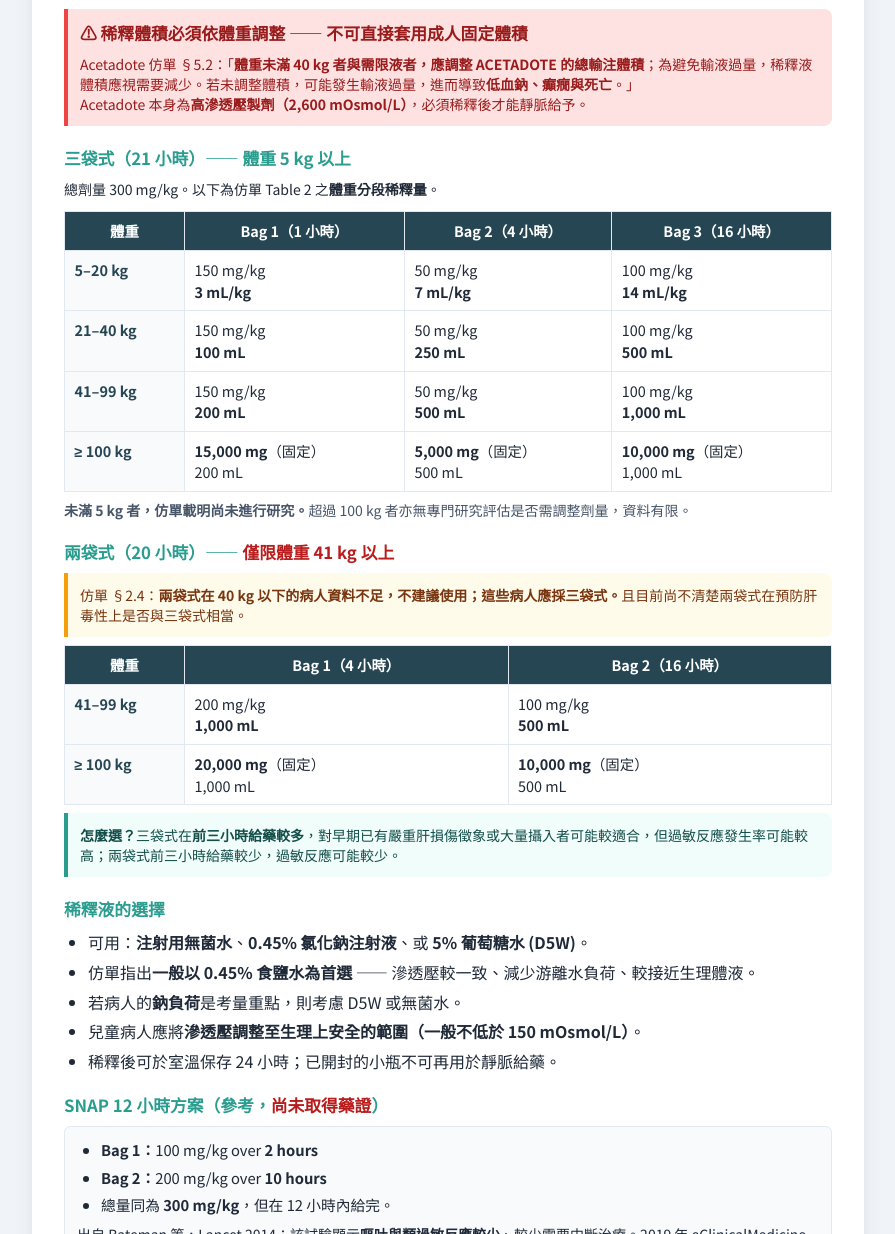
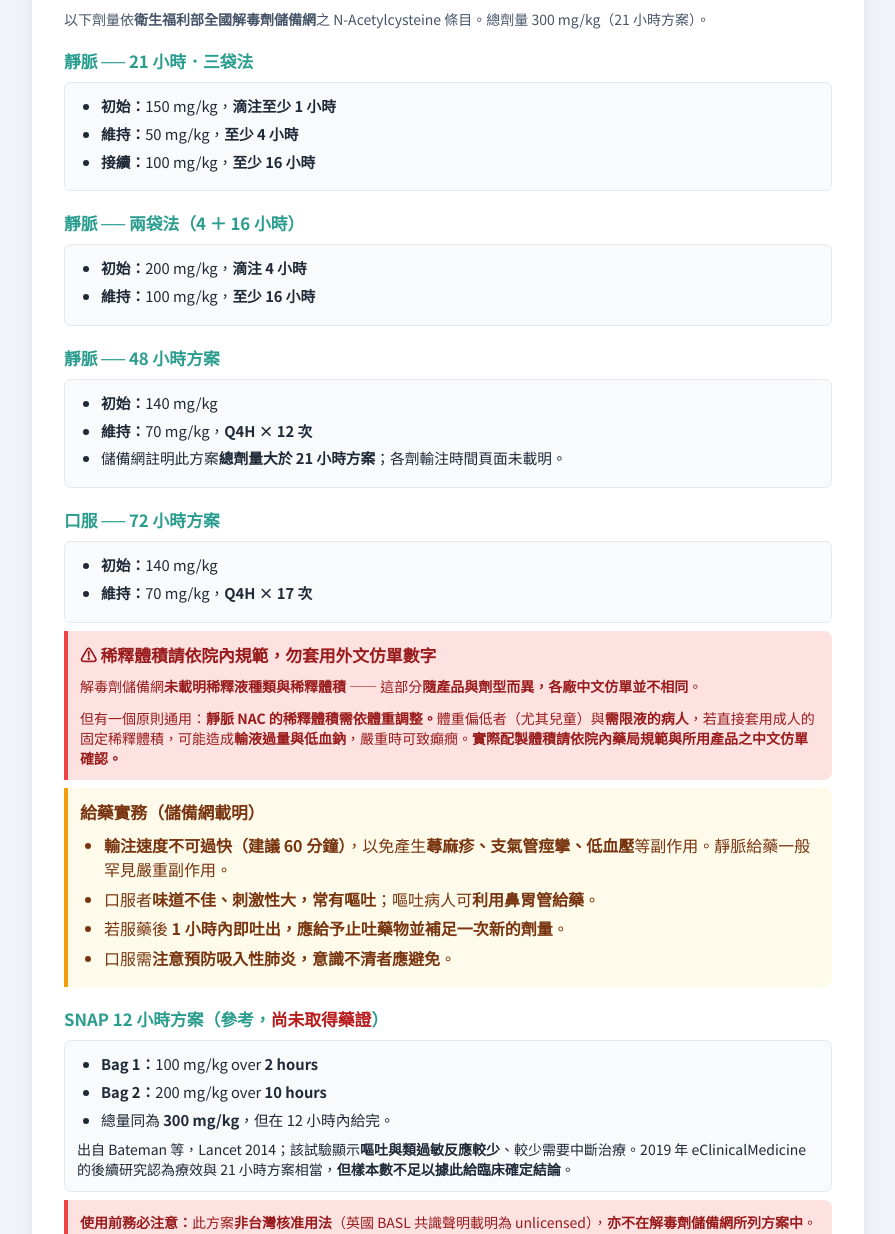
Before and after one commit to ck5227/toxicology, a plain HTML site: page acetaminophen/index.html in a window 1280 px wide. Shown: the part 1566-2800 px from the top of the page, without its empty margins (192-1087 px from the left). Drawn offline with Linux system fonts and the light colour scheme.

Commit message:
乙醯胺酚：NAC 劑量改以衛福部解毒劑儲備網為來源，移除 Acetadote
Acetadote (Cumberland) 未經我國核准進口，其美國仿單不應作為台灣
臨床頁面的依據；且台灣各廠 acetylcysteine 中文仿單並不相同，
稀釋體積隨產品與劑型而異，不可沿用外文仿單數字。

- 移除全部 Acetadote 相關內容與體重分段稀釋表（全站已 0 處）
- 改列衛福部全國解毒劑儲備網之方案：
  * 靜脈 21 小時三袋法 150 / 50 / 100 mg/kg（至少 1 / 4 / 16 小時）
  * 靜脈兩袋法 200 mg/kg（4 小時）/ 100 mg/kg（至少 16 小時）
  * 靜脈 48 小時方案 140 mg/kg → 70 mg/kg Q4H x12
  * 口服 72 小時方案 140 mg/kg → 70 mg/kg Q4H x17
- 不列出任何稀釋體積，改為「依院內藥局規範與所用產品之中文仿單」，
  但保留通用安全原則：低體重與限液者套用成人固定體積有輸液過量
  與低血鈉之虞
- 新增儲備網載明之給藥實務：輸注速度不可過快（建議 60 分鐘）以免
  蕁麻疹/支氣管痙攣/低血壓；口服刺激性大可經鼻胃管；1 小時內吐出
  需補足一次劑量；意識不清避免口服以防吸入性肺炎
- SNAP 12 小時方案保留，改標示為「非台灣核准用法」且不在儲備網
  所列方案中

Co-Authored-By: Claude Opus 5 <noreply@anthropic.com>

```diff
--- a/acetaminophen/index.html
+++ b/acetaminophen/index.html
@@ -5,7 +5,7 @@
 <meta name="viewport" content="width=device-width, initial-scale=1.0">
 
 <title>乙醯胺酚 (Acetaminophen) 中毒處置 — 抽血時機、諾謨圖與 NAC 劑量 | 臨床毒物學精要</title>
-<meta name="description" content="乙醯胺酚急性中毒：4 小時後才可抽血、Rumack-Matthew 諾謨圖治療線、經驗性 NAC 的劑量門檻（成人 10 g 或 200 mg/kg）、依體重分段的三袋式與兩袋式稀釋表、輸液過量警語、停藥條件、肝臟移植評估指標。">
+<meta name="description" content="乙醯胺酚急性中毒：4 小時後才可抽血、Rumack-Matthew 諾謨圖治療線、經驗性 NAC 的劑量門檻（成人 10 g 或 200 mg/kg）、依衛福部解毒劑儲備網之三袋式、兩袋式、48 小時與口服方案劑量、輸注速度提醒、停藥條件、肝臟移植評估指標。">
 <meta name="author" content="潘麒亘 醫師">
 <meta name="robots" content="index, follow">
 <link rel="canonical" href="https://ck5227.github.io/toxicology/acetaminophen/">
@@ -13,7 +13,7 @@
 <meta property="og:type" content="article">
 <meta property="og:site_name" content="臨床毒物學精要">
 <meta property="og:title" content="乙醯胺酚 (Acetaminophen) 中毒處置">
-<meta property="og:description" content="抽血時機、諾謨圖判讀、依體重分段的 NAC 稀釋表與輸液過量警語、停藥條件。">
+<meta property="og:description" content="抽血時機、諾謨圖判讀、解毒劑儲備網之 NAC 各方案劑量與給藥實務、停藥條件。">
 <meta property="og:url" content="https://ck5227.github.io/toxicology/acetaminophen/">
 <meta property="og:locale" content="zh_TW">
 
@@ -112,7 +112,7 @@
             <li><span class="list-item-label">風險評估:</span>將 4–24 小時間測得的濃度繪於 <b>Rumack-Matthew 諾謨圖</b>；落在治療線（4 小時 150 mcg/mL 起算）或其上方即啟動 NAC。</li>
             <li><span class="list-item-label">經驗性治療:</span>若無法在 8 小時內取得濃度，且攝入<b>成人 ≥ 10 公克</b>或<b>≥ 200 mg/kg</b>，直接給 NAC。</li>
             <li><span class="list-item-label">關鍵觀念:</span><b>NAC 優先於活性碳。</b>絕不能因為要給活性碳而延誤 NAC。</li>
-            <li><span class="list-item-label">稀釋量:</span><b>依體重分段，不是固定值。</b>未滿 40 kg 或需限液者若直接套用成人體積，可能造成<b>低血鈉、癲癇與死亡</b>。</li>
+            <li><span class="list-item-label">稀釋量:</span><b>各廠中文仿單不同，須依院內規範。</b>低體重與需限液者若套用成人固定體積，有<b>輸液過量與低血鈉</b>之虞。</li>
         </ul>
     </div>
 
@@ -152,73 +152,57 @@
             <li>曾服用超過 <b>200 mg/kg 或 10 公克</b>（以較少者為準），但<b>無法測得血清濃度或服用時間未知</b>。</li>
             <li>病患<b>已出現肝損傷</b>，且有乙醯胺酚過量史。</li>
         </ul>
-        <div class="corrosive-note">
-            <h4 style="color:#991b1b;margin-top:0">⚠ 稀釋體積必須依體重調整 —— 不可直接套用成人固定體積</h4>
-            <p class="text-sm" style="margin-bottom:0">Acetadote 仿單 §5.2：「<b>體重未滿 40 kg 者與需限液者，應調整 ACETADOTE 的總輸注體積</b>；為避免輸液過量，稀釋液體積應視需要減少。若未調整體積，可能發生輸液過量，進而導致<b>低血鈉、癲癇與死亡</b>。」<br>
-            Acetadote 本身為<b>高滲透壓製劑（2,600 mOsmol/L）</b>，必須稀釋後才能靜脈給予。</p>
+        <p class="text-sm" style="color:#475569">以下劑量依<b>衛生福利部全國解毒劑儲備網</b>之 N-Acetylcysteine 條目。總劑量 300 mg/kg（21 小時方案）。</p>
+
+        <h4>靜脈 ── 21 小時．三袋法</h4>
+        <div class="dose">
+            <ul style="margin-bottom:0">
+                <li><b>初始：</b>150 mg/kg，<b>滴注至少 1 小時</b></li>
+                <li><b>維持：</b>50 mg/kg，<b>至少 4 小時</b></li>
+                <li><b>接續：</b>100 mg/kg，<b>至少 16 小時</b></li>
+            </ul>
         </div>
 
-        <h4>三袋式（21 小時）—— 體重 5 kg 以上</h4>
-        <p class="text-sm">總劑量 300 mg/kg。以下為仿單 Table 2 之<b>體重分段稀釋量</b>。</p>
-        <table class="cmp">
-            <thead><tr>
-                <th style="width:7.5rem">體重</th>
-                <th>Bag 1（1 小時）</th>
-                <th>Bag 2（4 小時）</th>
-                <th>Bag 3（16 小時）</th>
-            </tr></thead>
-            <tbody>
-                <tr><th>5–20 kg</th>
-                    <td>150 mg/kg<br><b>3 mL/kg</b></td>
-                    <td>50 mg/kg<br><b>7 mL/kg</b></td>
-                    <td>100 mg/kg<br><b>14 mL/kg</b></td></tr>
-                <tr><th>21–40 kg</th>
-                    <td>150 mg/kg<br><b>100 mL</b></td>
-                    <td>50 mg/kg<br><b>250 mL</b></td>
-                    <td>100 mg/kg<br><b>500 mL</b></td></tr>
-                <tr><th>41–99 kg</th>
-                    <td>150 mg/kg<br><b>200 mL</b></td>
-                    <td>50 mg/kg<br><b>500 mL</b></td>
-                    <td>100 mg/kg<br><b>1,000 mL</b></td></tr>
-                <tr><th>≥ 100 kg</th>
-                    <td><b>15,000 mg</b>（固定）<br>200 mL</td>
-                    <td><b>5,000 mg</b>（固定）<br>500 mL</td>
-                    <td><b>10,000 mg</b>（固定）<br>1,000 mL</td></tr>
-            </tbody>
-        </table>
-        <p class="text-sm" style="color:#475569"><b>未滿 5 kg 者，仿單載明尚未進行研究。</b>超過 100 kg 者亦無專門研究評估是否需調整劑量，資料有限。</p>
-
-        <h4>兩袋式（20 小時）—— <span class="text-red-700">僅限體重 41 kg 以上</span></h4>
-        <div class="pitfall-box" style="margin-top:0">
-            <p class="text-sm" style="margin-bottom:0">仿單 §2.4：<b>兩袋式在 40 kg 以下的病人資料不足，不建議使用；這些病人應採三袋式。</b>且目前尚不清楚兩袋式在預防肝毒性上是否與三袋式相當。</p>
-        </div>
-        <table class="cmp">
-            <thead><tr>
-                <th style="width:7.5rem">體重</th>
-                <th>Bag 1（4 小時）</th>
-                <th>Bag 2（16 小時）</th>
-            </tr></thead>
-            <tbody>
-                <tr><th>41–99 kg</th>
-                    <td>200 mg/kg<br><b>1,000 mL</b></td>
-                    <td>100 mg/kg<br><b>500 mL</b></td></tr>
-                <tr><th>≥ 100 kg</th>
-                    <td><b>20,000 mg</b>（固定）<br>1,000 mL</td>
-                    <td><b>10,000 mg</b>（固定）<br>500 mL</td></tr>
-            </tbody>
-        </table>
-        <div class="teach-box">
-            <p class="text-sm" style="margin-bottom:0"><b>怎麼選？</b>三袋式在<b>前三小時給藥較多</b>，對早期已有嚴重肝損傷徵象或大量攝入者可能較適合，但過敏反應發生率可能較高；兩袋式前三小時給藥較少，過敏反應可能較少。</p>
+        <h4>靜脈 ── 兩袋法（4 ＋ 16 小時）</h4>
+        <div class="dose">
+            <ul style="margin-bottom:0">
+                <li><b>初始：</b>200 mg/kg，<b>滴注 4 小時</b></li>
+                <li><b>維持：</b>100 mg/kg，<b>至少 16 小時</b></li>
+            </ul>
         </div>
 
-        <h4>稀釋液的選擇</h4>
-        <ul>
-            <li>可用：<b>注射用無菌水</b>、<b>0.45% 氯化鈉注射液</b>、或 <b>5% 葡萄糖水 (D5W)</b>。</li>
-            <li>仿單指出<b>一般以 0.45% 食鹽水為首選</b> —— 滲透壓較一致、減少游離水負荷、較接近生理體液。</li>
-            <li>若病人的<b>鈉負荷</b>是考量重點，則考慮 D5W 或無菌水。</li>
-            <li>兒童病人應將<b>滲透壓調整至生理上安全的範圍（一般不低於 150 mOsmol/L）</b>。</li>
-            <li>稀釋後可於室溫保存 24 小時；已開封的小瓶不可再用於靜脈給藥。</li>
-        </ul>
+        <h4>靜脈 ── 48 小時方案</h4>
+        <div class="dose">
+            <ul style="margin-bottom:0">
+                <li><b>初始：</b>140 mg/kg</li>
+                <li><b>維持：</b>70 mg/kg，<b>Q4H × 12 次</b></li>
+                <li>儲備網註明此方案<b>總劑量大於 21 小時方案</b>；各劑輸注時間頁面未載明。</li>
+            </ul>
+        </div>
+
+        <h4>口服 ── 72 小時方案</h4>
+        <div class="dose">
+            <ul style="margin-bottom:0">
+                <li><b>初始：</b>140 mg/kg</li>
+                <li><b>維持：</b>70 mg/kg，<b>Q4H × 17 次</b></li>
+            </ul>
+        </div>
+
+        <div class="corrosive-note">
+            <h4 style="color:#991b1b;margin-top:0">⚠ 稀釋體積請依院內規範，勿套用外文仿單數字</h4>
+            <p class="text-sm">解毒劑儲備網<b>未載明稀釋液種類與稀釋體積</b> —— 這部分<b>隨產品與劑型而異，各廠中文仿單並不相同</b>。</p>
+            <p class="text-sm" style="margin-bottom:0">但有一個原則通用：<b>靜脈 NAC 的稀釋體積需依體重調整。</b>體重偏低者（尤其兒童）與<b>需限液的病人</b>，若直接套用成人的固定稀釋體積，可能造成<b>輸液過量與低血鈉</b>，嚴重時可致癲癇。<b>實際配製體積請依院內藥局規範與所用產品之中文仿單確認。</b></p>
+        </div>
+
+        <div class="pitfall-box">
+            <h4 style="color:#78350f;margin-top:0">給藥實務（儲備網載明）</h4>
+            <ul style="margin-bottom:0">
+                <li><b>輸注速度不可過快（建議 60 分鐘）</b>，以免產生<b>蕁麻疹、支氣管痙攣、低血壓</b>等副作用。靜脈給藥一般罕見嚴重副作用。</li>
+                <li>口服者<b>味道不佳、刺激性大，常有嘔吐</b>；嘔吐病人可<b>利用鼻胃管給藥</b>。</li>
+                <li>若服藥後 <b>1 小時內即吐出，應給予止吐藥物並補足一次新的劑量</b>。</li>
+                <li>口服需<b>注意預防吸入性肺炎，意識不清者應避免</b>。</li>
+            </ul>
+        </div>
 
         <h4>SNAP 12 小時方案（參考，<span class="text-red-700">尚未取得藥證</span>）</h4>
         <div class="dose">
@@ -230,7 +214,7 @@
             <p class="text-sm" style="margin-bottom:0">出自 Bateman 等，Lancet 2014；該試驗顯示<b>嘔吐與類過敏反應較少</b>、較少需要中斷治療。2019 年 eClinicalMedicine 的後續研究認為療效與 21 小時方案相當，<b>但樣本數不足以據此給臨床確定結論</b>。</p>
         </div>
         <div class="corrosive-note">
-            <p class="text-sm" style="margin-bottom:0"><b>使用前務必注意：</b>此方案<b>非 FDA 核准用法</b>（英國 BASL 共識聲明載明為 unlicensed），且<b>不在上述 Acetadote 仿單的體重稀釋表範圍內</b>。流程上需於輸注第 10 小時抽血，以決定是否需延長治療。BASL 共識並提醒：<b>大量攝入、延遲就醫、分次或混合用藥過量、低 BMI 者，不宜在 12 小時即出院。</b>採用與否應依院內規範決定。</p>
+            <p class="text-sm" style="margin-bottom:0"><b>使用前務必注意：</b>此方案<b>非台灣核准用法</b>（英國 BASL 共識聲明載明為 unlicensed），<b>亦不在解毒劑儲備網所列方案中</b>。流程上需於輸注第 10 小時抽血，以決定是否需延長治療。BASL 共識並提醒：<b>大量攝入、延遲就醫、分次或混合用藥過量、低 BMI 者，不宜在 12 小時即出院。</b>採用與否應依院內規範決定。</p>
         </div>
         <h4>停止 NAC 的時機</h4>
         <p>根據專家共識，可於<b>滿足以下所有條件</b>時考慮停止治療：</p>
@@ -277,7 +261,8 @@
         <h3>參考與說明</h3>
         <ul style="font-size:.9rem;color:#475569">
             <li>本頁臨床內容主要參考 <b>Micromedex</b>（Merative）之毒物處置專論，由作者整理、節錄為臨床快速參考格式，並酌參 Goldfrank's Toxicologic Emergencies 等標準參考。</li>
-            <li>NAC 之體重分段劑量與稀釋量、輸液過量警語，依據 <b>Acetadote (acetylcysteine) injection 美國 FDA 仿單，2024 年 11 月版</b>（Table 2、Table 3、§2.4、§5.2）。</li>
+            <li>NAC 各方案劑量、輸注速度與給藥實務，依據 <b>衛生福利部全國解毒劑儲備網</b> N-Acetylcysteine 條目。</li>
+            <li><b>稀釋液與稀釋體積因產品而異，各廠中文仿單不同</b>，本頁不列出具體體積；請依院內藥局規範與所用產品之中文仿單確認。</li>
             <li>SNAP 12 小時方案依據 Bateman 等，Lancet 2014;383:697-704 與 eClinicalMedicine 2019 後續研究；英國 BASL 共識聲明載明該用法尚未取得藥證。</li>
             <li>臨床內容整理基準：<b>2025 年 7 月</b>；NAC 劑量段落更新：2026 年 11 月 22 日。</li>
             <li>本頁為教學用摘要，<b>不等同於原始資料庫內容</b>。劑量與處置細節請以最新文獻、<b>院內規範</b>及毒物諮詢中心建議為準，並於臨床決策時查閱原始出處。</li>
```
